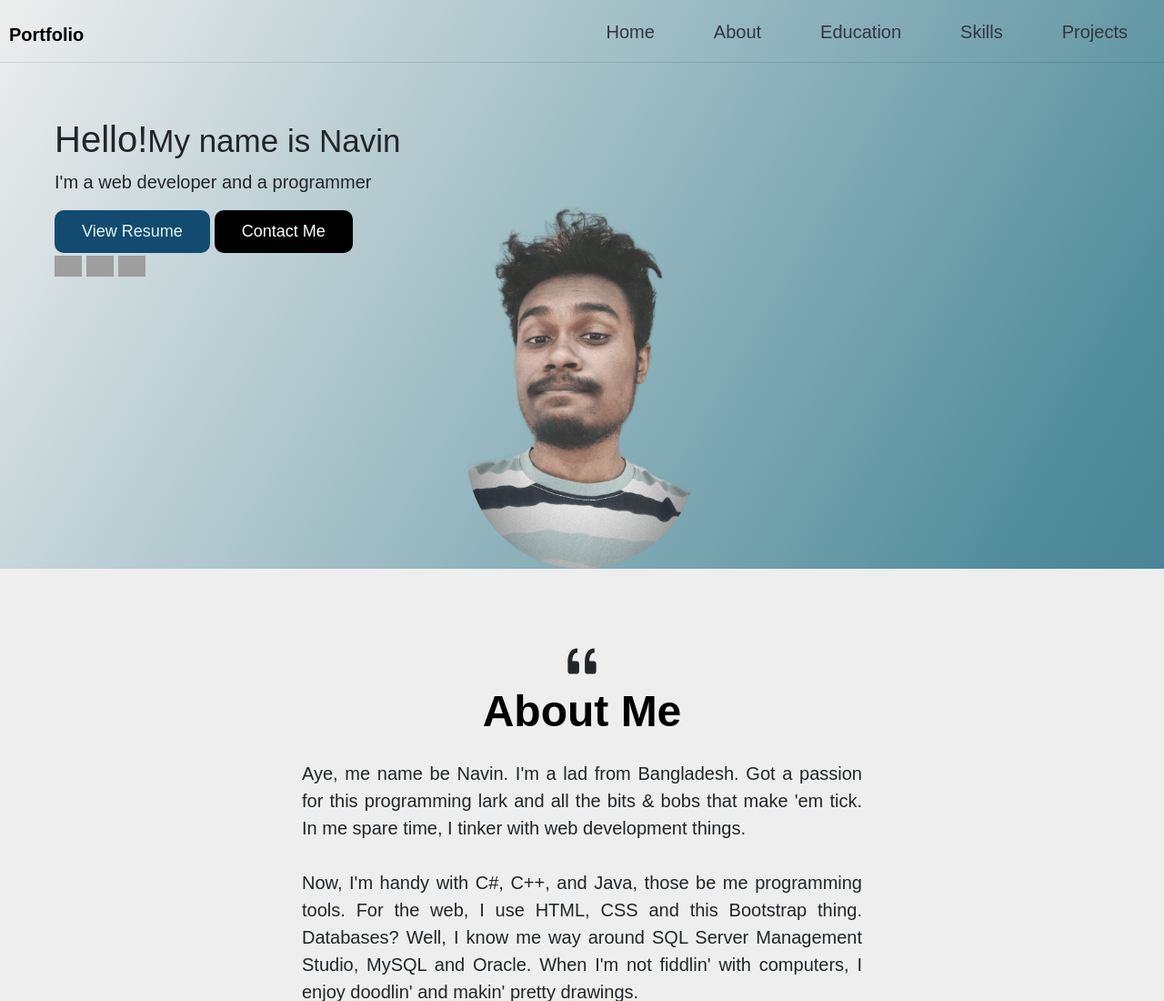
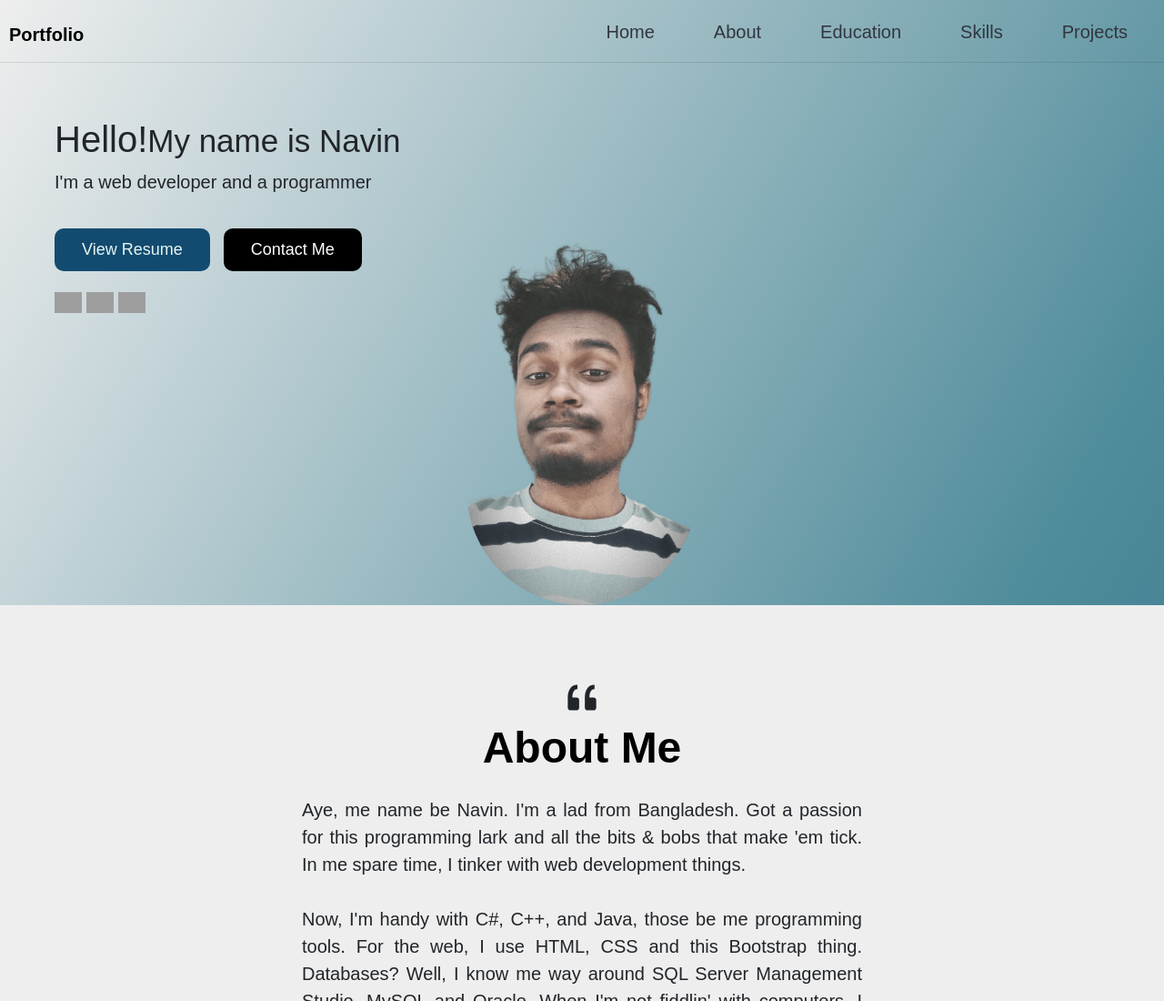
Before and after one commit to navinxqz/Capstone-project-2, a plain HTML site: page index.html in a window 1280 px wide. Shown: the top 1100 px of the page at 91% size. Drawn offline with nearby package versions, Linux system fonts and the light colour scheme; grey boxes are pictures that could not be loaded.

Commit message:
lex fixed 1

```diff
--- a/style.css
+++ b/style.css
@@ -181,6 +181,23 @@ header{
     display: flex;
     flex-direction: column;
     justify-content: center;
+
+    .call-to-action{
+      margin-top: 20px;
+      margin-bottom: 10px;
+      a{
+        margin-right: 10px;
+        margin-bottom: 10px;
+      }
+    }
+    .social-links{
+      a{
+        &:hover{
+          /* color: var(--primary-color); */
+          text-decoration: none;
+        }
+      }
+    }
   }
   .cover-img{
     flex: 1;
```
